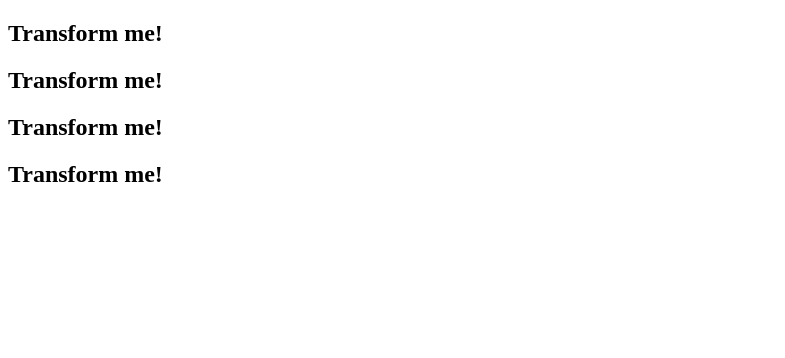
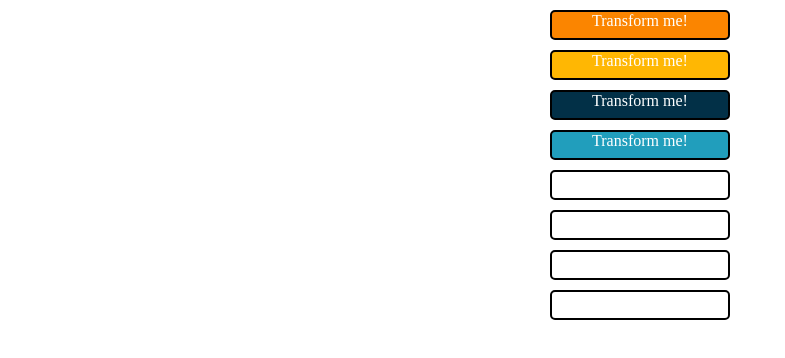
Before and after one commit to Yoni-Mo/css-transform, a plain HTML site: page index.html in a window 1280 px wide. Shown: the whole page, without its empty margins (0-785 px from the left). Drawn offline with Linux system fonts and the light colour scheme.

Commit message:
modified files

```diff
--- a/index.html
+++ b/index.html
@@ -7,7 +7,24 @@
     <title>Transform</title>
   </head>
   <body>
-    <section>
+    <section class="section-1">
+      <div>
+        <h1>Transform me!</h1>
+      </div>
+      <div>
+        <h1>Transform me!</h1>
+      </div>
+      <div>
+        <h1>Transform me!</h1>
+      </div>
+      <div>
+        <h1>Transform me!</h1>
+      </div>
+    </section>
+
+    <!-- section two -->
+
+    <section class="section-2">
       <div>
         <h1>Transform me!</h1>
       </div>
--- a/style.css
+++ b/style.css
@@ -0,0 +1,33 @@
+* {
+  box-sizing: border-box;
+  margin: 0;
+  padding: 0;
+}
+body {
+  height: 100vh;
+}
+h1 {
+  font-size: 16px;
+  font-weight: 300;
+  color: #fff;
+  text-align: center;
+}
+div {
+  border: 2px solid #000;
+  border-radius: 5px;
+  width: 180px;
+  height: 30px;
+  margin: 10px auto;
+}
+.section-1 > div:nth-of-type(1) {
+  background-color: #fb8500;
+}
+.section-1 > div:nth-of-type(2) {
+  background-color: #ffb703;
+}
+.section-1 > div:nth-of-type(3) {
+  background-color: #023047;
+}
+.section-1 > div:nth-of-type(4) {
+  background-color: #219ebc;
+}
```
